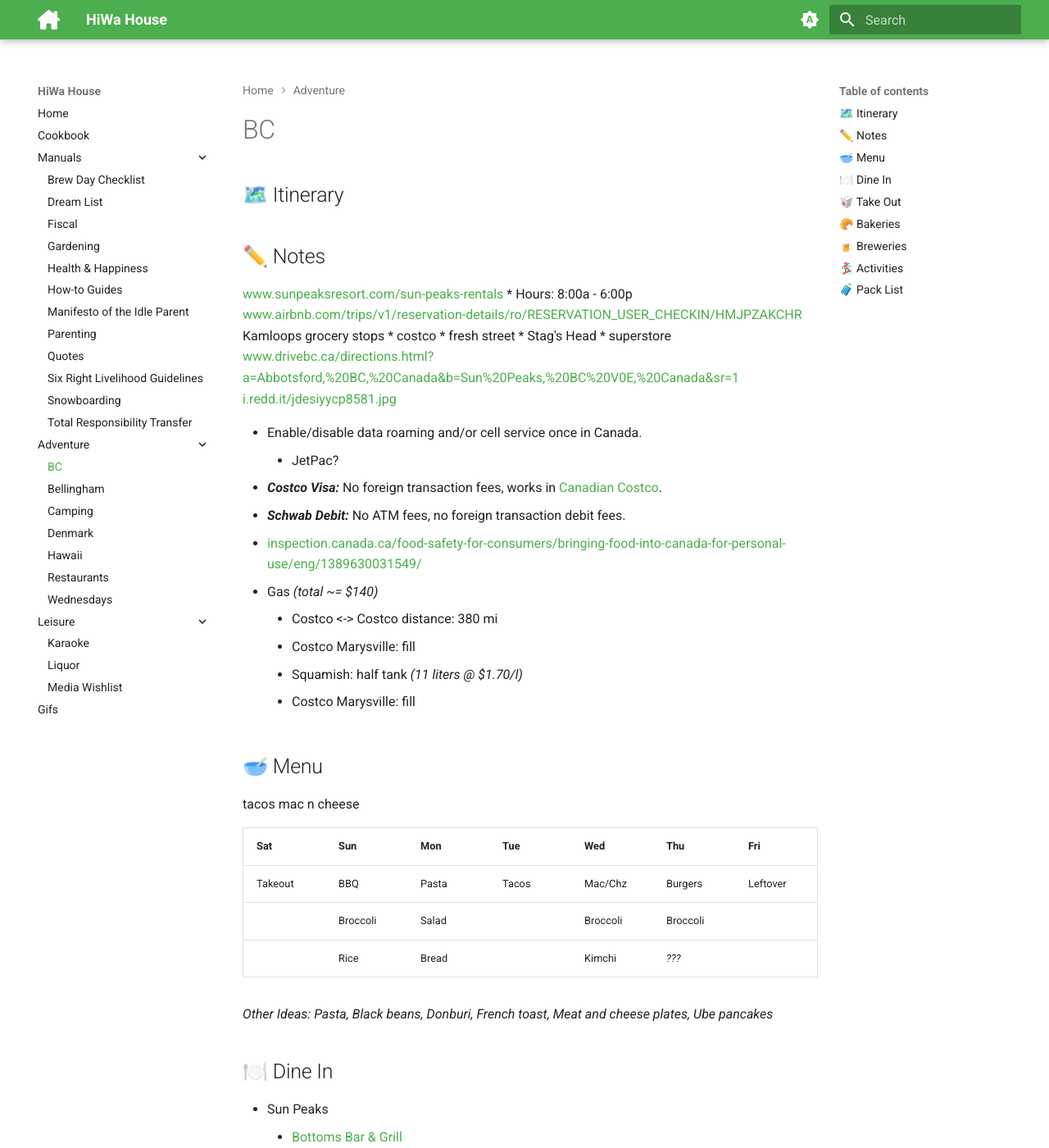
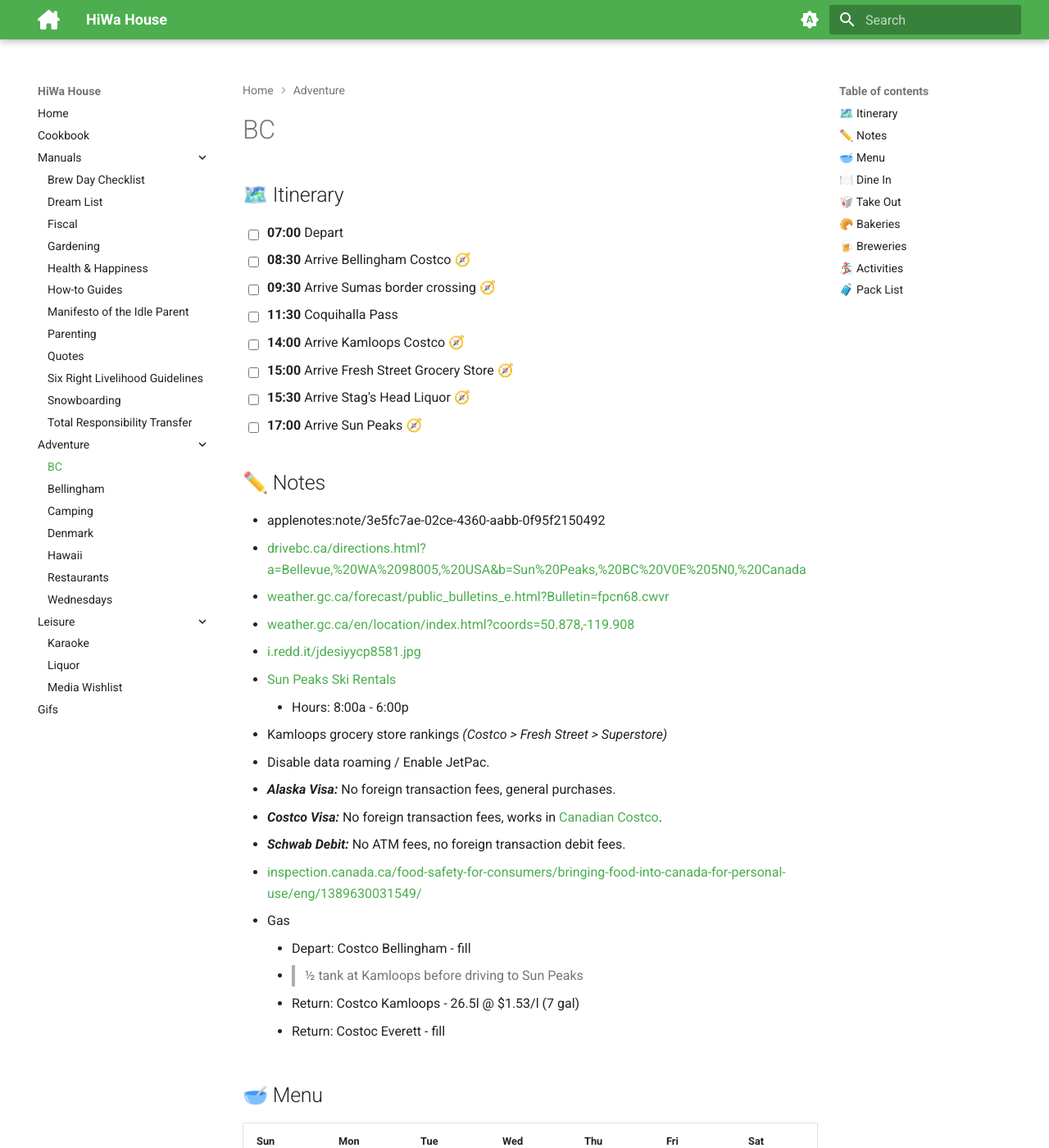
Before and after one commit to hiwa-house/teletraan, an MkDocs documentation site: the page built from docs/adventure/bc.md, in a window 1280 px wide and 1400 px high. Shown: the whole window at 82% size. Built offline with MkDocs 1.6.1 and Material for MkDocs 9.7.7, drawn with Linux system fonts in a browser that asks for light colours; comment, search, counter and statistics services are not loaded; some of the changed text lies outside the part shown.

Commit message:
planning

```diff
--- a/docs/adventure/bc.md
+++ b/docs/adventure/bc.md
@@ -2,40 +2,46 @@
 
 ## 🗺️ Itinerary
 
+- [ ]	**07:00**	Depart
+- [ ]	**08:30**	Arrive Bellingham Costco	[🧭](https://maps.apple.com/?daddr=Costco+Gas+Station,+4125+Arctic+Ave,+Bellingham,+WA+98226)
+- [ ]	**09:30**	Arrive Sumas border crossing	[🧭](https://maps.apple.com/?daddr=SR+9+General+Purpose,+2+Sumas+Way,+Abbotsford,+BC+V2S+8B7,+Canada)
+- [ ]	**11:30**	Coquihalla Pass
+- [ ]	**14:00**	Arrive Kamloops Costco	[🧭](https://maps.apple.com/?daddr=Costco+Wholesale,+Versatile+Drive,+Kamloops,+BC,+Canada)
+- [ ]	**15:00**	Arrive Fresh Street Grocery Store	[🧭](https://maps.apple.com/?daddr=Fresh+St.+Market+-+Kamloops,+Trans-Canada+Highway,+Kamloops,+BC,+Canada)
+- [ ]	**15:30**	Arrive Stag's Head Liquor	[🧭](https://maps.apple.com/?daddr=Stag's+Head+Liquor+Store,+Princeton-Kamloops+Highway,+Kamloops,+BC,+Canada)
+- [ ]	**17:00**	Arrive Sun Peaks	[🧭](https://maps.apple.com/?daddr=5035+Valley+Drive,+Sun+Peaks,+BC+V0E+5N0,+Canada)
+
 ## ✏️ Notes
-https://www.sunpeaksresort.com/sun-peaks-rentals
+
+* applenotes:note/3e5fc7ae-02ce-4360-aabb-0f95f2150492
+* https://drivebc.ca/directions.html?a=Bellevue,%20WA%2098005,%20USA&b=Sun%20Peaks,%20BC%20V0E%205N0,%20Canada
+* https://weather.gc.ca/forecast/public_bulletins_e.html?Bulletin=fpcn68.cwvr
+* https://weather.gc.ca/en/location/index.html?coords=50.878,-119.908
+* https://i.redd.it/jdesiyycp8581.jpg
+* [Sun Peaks Ski Rentals](https://www.sunpeaksresort.com/sun-peaks-rentals)
 	* Hours: 8:00a - 6:00p
-https://www.airbnb.com/trips/v1/reservation-details/ro/RESERVATION_USER_CHECKIN/HMJPZAKCHR
-Kamloops grocery stops
-	* costco
-	* fresh street
-	* Stag's Head
-	* superstore
-https://www.drivebc.ca/directions.html?a=Abbotsford,%20BC,%20Canada&b=Sun%20Peaks,%20BC%20V0E,%20Canada&sr=1
-https://i.redd.it/jdesiyycp8581.jpg
+* Kamloops grocery store rankings *(Costco > Fresh Street > Superstore)*
 
-* Enable/disable data roaming and/or cell service once in Canada.
-	* JetPac?
+* Disable data roaming / Enable JetPac.
+* ***Alaska Visa:*** No foreign transaction fees, general purchases.
 * ***Costco Visa:*** No foreign transaction fees, works in [Canadian Costco](https://www.reddit.com/r/Costco/comments/zybgy4/canadian_costco_accepts_the_american_costco_citi/).
 * ***Schwab Debit:*** No ATM fees, no foreign transaction debit fees.
 * https://inspection.canada.ca/food-safety-for-consumers/bringing-food-into-canada-for-personal-use/eng/1389630031549/
-* Gas *(total ~= $140)*
-	* Costco <-> Costco distance: 380 mi
-	- Costco Marysville: fill
-	- Squamish: half tank *(11 liters @ $1.70/l)*
-	- Costco Marysville: fill
+* Gas
+	- Depart: Costco Bellingham - fill
+  	- >1/2 tank at Kamloops before driving to Sun Peaks
+	- Return: Costco Kamloops - 26.5l @ $1.53/l (7 gal)
+	- Return: Costoc Everett - fill
 
 ## 🥣 Menu
-tacos
-mac n cheese
 
-|	**Sat**	|	**Sun**	|	**Mon**	|	**Tue**	|	**Wed**	|	**Thu**	|	**Fri**	|
+|	**Sun**	|	**Mon**	|	**Tue**	|	**Wed**	|	**Thu**	|	**Fri**	|	**Sat**	|
 |	-------	|	-------	|	-------	|	-------	|	-------	|	-------	|	-------	|
-|	Takeout 	|	BBQ   	|	Pasta 	|	Tacos 	|	Mac/Chz	|	Burgers	|	Leftover	|
-|	      	|	Broccoli	|	Salad 	|	      	|	Broccoli	|	Broccoli	|	      	|
-|	      	|	Rice  	|	Bread 	|	      	|	Kimchi	|	*???* 	|	      	|
+|	Takeout 	|	Burgers?	|	Tacos 	|	*???*   	|	Mac/Chz	|	*???* 	|	Road  	|
+|	      	|	Broccoli	|	      	|	*???*   	|	Broccoli	|	*???* 	|	      	|
+|	      	|	*???*   	|	      	|	*???*   	|	Sides 	|	*???* 	|	      	|
 
-*Other Ideas: Pasta, Black beans, Donburi, French toast, Meat and cheese plates, Ube pancakes*
+*Ideas: Pasta, Black beans, Donburi, French toast, Meat and cheese plates, Ube pancakes*
 
 ## 🍽️ Dine In
 * Sun Peaks
@@ -71,23 +77,16 @@
 * Vancouver
 	- [Parker Place (Aberdeen) Meat & BBQ](https://yelp.ca/biz/parker-place-aberdeen-meat-and-b-b-q-richmond-2) [🧭](https://maps.apple.com/?daddr=4380+No.+3+Rd+Unit+1020,+Richmond,+BC+V6X+4E8,+Canada)
 		- Chinese BBQ
-		- Recent menu: [📋](https://s3-media0.fl.yelpcdn.com/bphoto/fY-gdKQ2vNHUFqfQyEG6Ig/o.jpg)
-		- h: opens at 8:30a or 11:00a?
 		- Cash only
 	- [Hei Hei Rice Roll](https://instagram.com/heiheiriceroll/) [🧭](https://maps.apple.com/?daddr=Richmond+Public+Market,+8260+Westminster+Hwy,+Richmond,+BC+V6X+1A7,+Canada)
+		- Cheung fun
 		- Inside Richmond Public Market
-		- Cheung fun
-		- h: 9:00a-6:00p
 	- [Sashimiya](https://sashimiya.ca/) [🧭](https://maps.apple.com/?daddr=Sashimiya,+1348+Hornby+St,+Vancouver,+BC+V6Z+1W5,+Canada)
-		- Sushi/sashimi
-		- Japanese grocery & snacks
-		- h: 11:00a-8:00p
+		- Japanese sushi/grocery/snacks
 	- https://instagram.com/hkbbqmaster/
 	- https://abento.ca/
 		- Taiwanese bentos
-		- h: 11:30a-3:00p
 	- [La Belle Patate](https://westcoastpoutine.wixsite.com/labellepatatevan) [🧭](https://maps.apple.com/?daddr=1215+Davie+St,+Vancouver,+BC+V6E+1N4,+Canada)
-		- h: 11:00a-11:00p
 	- Poutine at Costco Food Court
 * Whistler
 	- Nester's [🧭](https://maps.apple.com/?daddr=Nesters+Market+%26+Pharmacy,+Nesters+Road,+Whistler,+BC,+Canada)
@@ -226,9 +222,32 @@
 - [ ] wool socks, x3
 - [ ] belt
 ---
+- [ ] shredded cheese
+- [ ] taco shells
+- [ ] hot sauce
+- [ ] tortillas
+- [ ] elbow pasta (portioned)
+- [ ] cheddar cheese (marked)
+- [ ] evaporated milk
+- [ ] canned chili
+- [ ] chili crisp
+- [ ] ube pancake mix
+- [ ] crackers
+- [ ] salsa
+- [ ] clif bar
+- [ ] granola
+- [ ] honey nut cheerios
+- [ ] marshmallows
+- [ ] hot cocoa
+- [ ] green tea
+- [ ] instant coffee
+- [ ] fiber
+- [ ] vitamins
+- [ ] cheese powder
+---
 - [ ] freeze milk jugs
 - [ ] Xfinity Global Travel Pass
-- [ ] Costco Visa travel notification
+- [ ] Alaska Visa travel notification
 - [ ] USPS hold mail
 - [ ] Meal prep
 - [ ] Lock shed
```
Also changed, not shown: other parts of docs/adventure/bc.md (+4 -7 lines), docs/adventure/camping.md (+8 -0 lines), docs/adventure/hawaii.md (+4 -0 lines).
